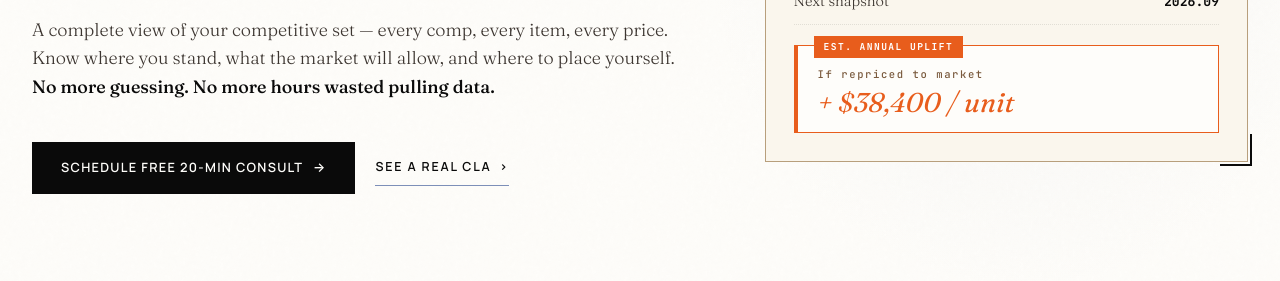
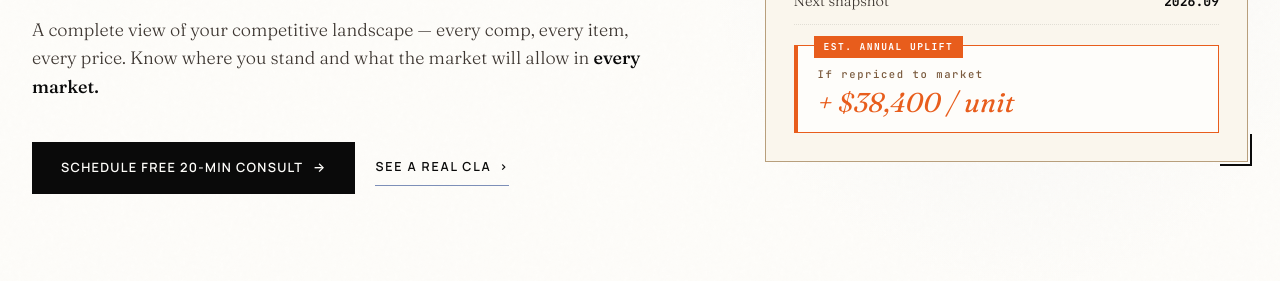
Before and after one commit to joshp205-maker/cla-website, an Astro site: page / in a window 1280 px wide. Shown: the part 519-800 px from the top of the page. Built offline with nearby package versions, Linux system fonts and the light colour scheme; Astro itself is replaced by a stand-in of ours.

Commit message:
Hero lead: competitive landscape, know what market will allow in every market

```diff
--- a/src/components/Hero.astro
+++ b/src/components/Hero.astro
@@ -24,9 +24,8 @@
       </h1>
 
       <p class="lead reveal d3">
-        A complete view of your competitive set — every comp, every item, every price.
-        Know where you stand, what the market will allow, and where to place yourself.
-        <strong>No more guessing. No more hours wasted pulling data.</strong>
+        A complete view of your competitive landscape — every comp, every item, every price.
+        Know where you stand and what the market will allow in <strong>every market.</strong>
       </p>
 
       <div class="ctas reveal d4">
```
